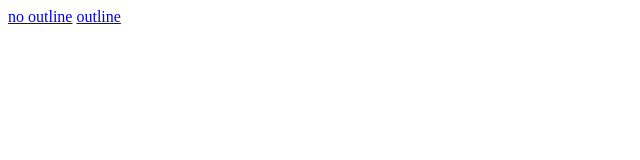
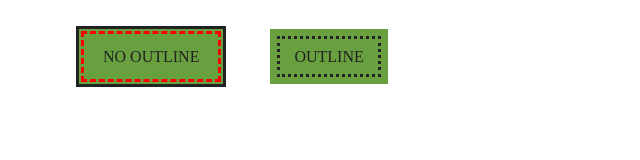
Before and after one commit to sun-n-y/boxModel, a plain HTML site: page index.html in a window 1280 px wide. Shown: the whole page, without its empty margins (0-640 px from the left). Drawn offline with Linux system fonts and the light colour scheme.

Commit message:
add styles to html structure for outline property

```diff
--- a/main.css
+++ b/main.css
@@ -1,16 +1,25 @@
 /* outline property */
-h1,
-p {
-  color: white;
+
+.links {
+  margin: 3rem;
 }
-h1 {
-  background: red;
-  padding: 10px;
-  border: 15px solid black;
-  border-radius: 19px;
+a {
+  background: #689f3f;
+  text-decoration: none;
+  padding: 1.2rem 1.5rem;
+  color: #222;
+  text-transform: uppercase;
+  margin: 0 20px;
 }
-p {
-  background: blue;
-  padding: 15px;
-  border: 7px dotted green;
+
+#one {
+  border: 0.2rem solid #222;
+  outline: 0.2rem dashed red;
+  outline-offset: -8px;
 }
+#two {
+  outline-width: 0.2rem;
+  outline-color: #222;
+  outline-style: dotted;
+  outline-offset: -10px;
+}
```
